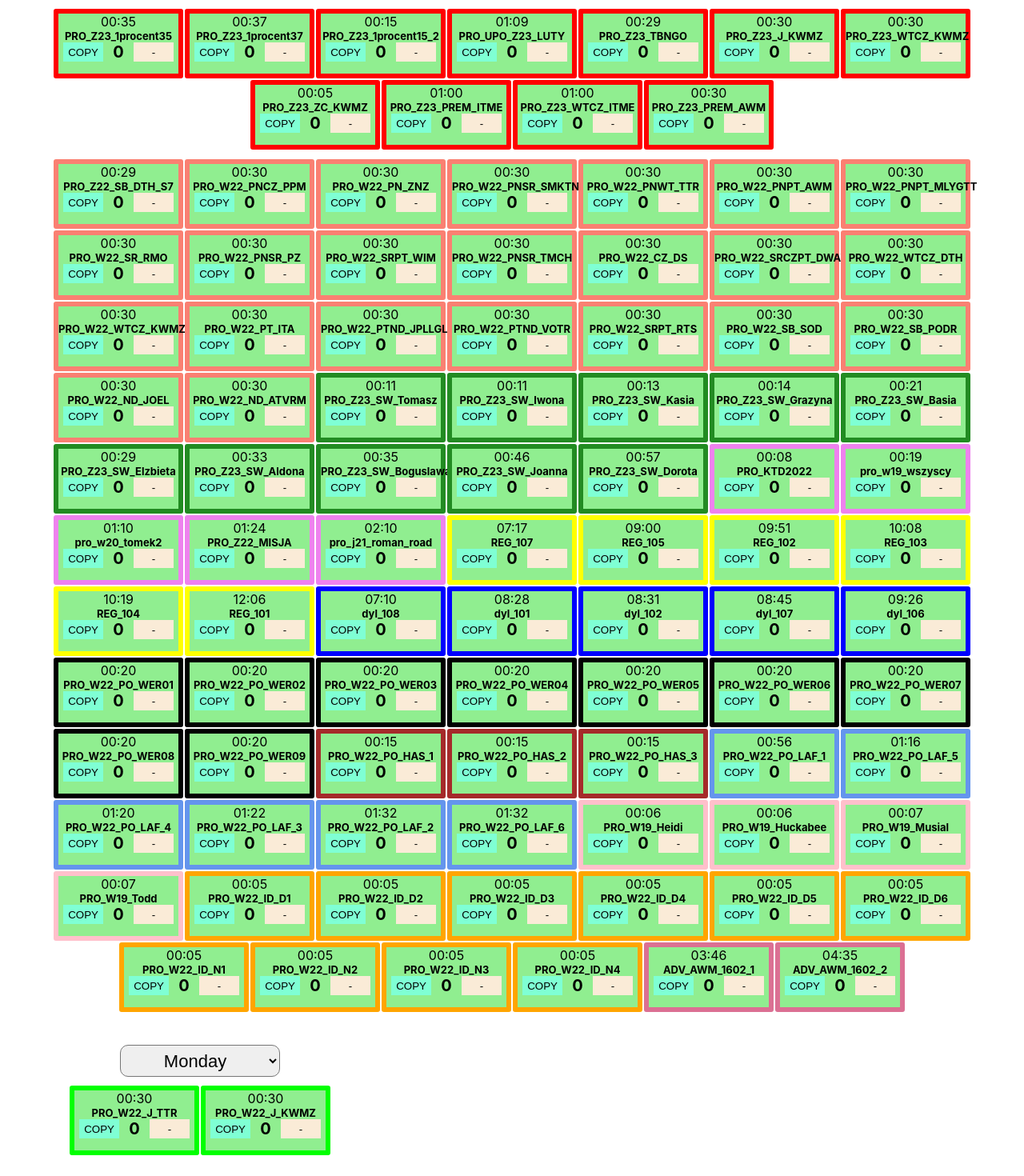
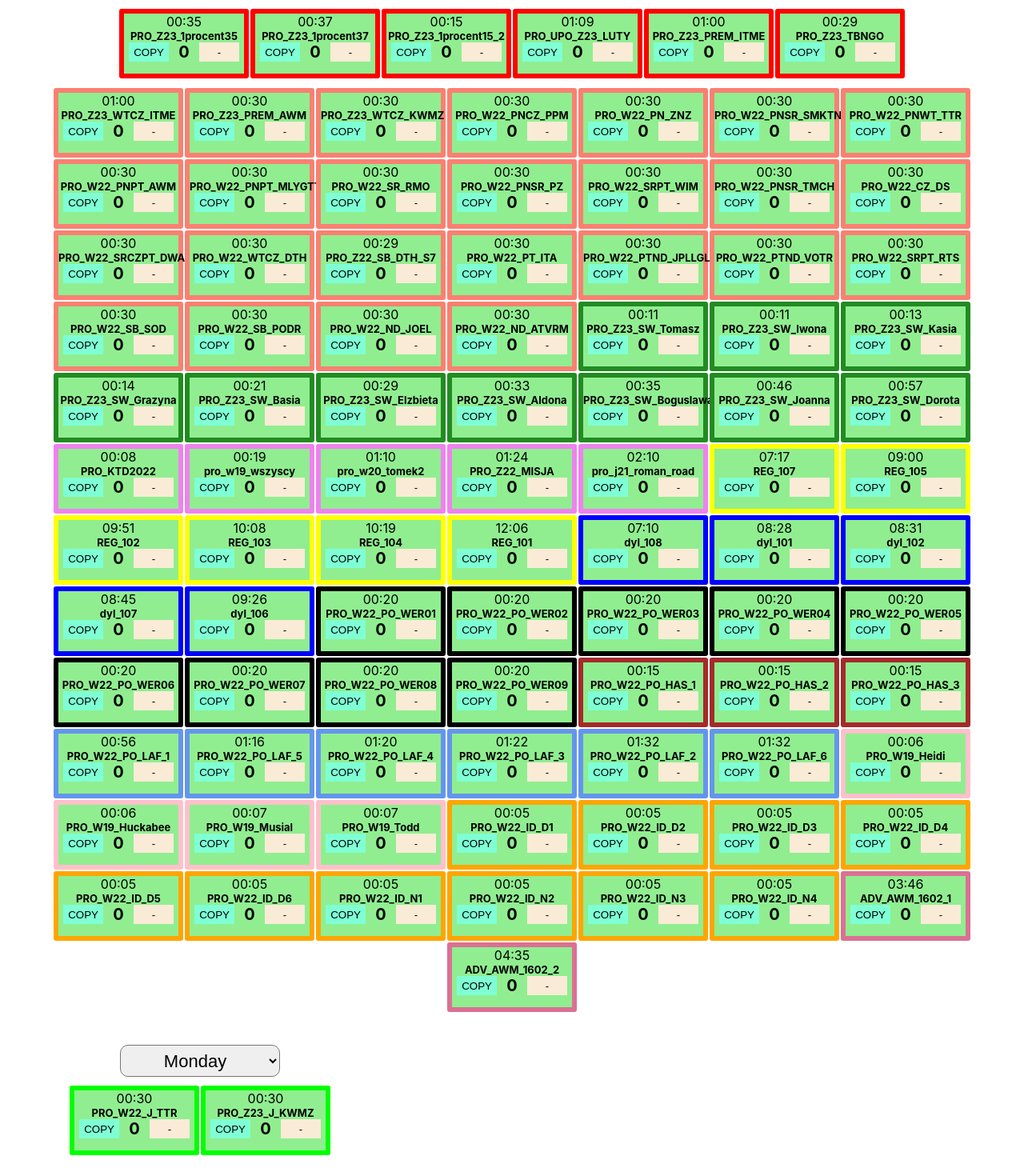
Before and after one commit to NorthWillov/rand-prog, a React (Create React App) app: page / in a window 1280 px wide. Shown: the top 1470 px of the page at 80% size. Built offline with nearby package versions, Linux system fonts and the light colour scheme; the HTML template or start-up script is replaced by a standard one.

Commit message:
Add progs

```diff
--- a/src/XmlForm.js
+++ b/src/XmlForm.js
@@ -36,14 +36,16 @@ function XmlForm({ progs, setProgs }) {
               ).toLocaleString(DateTime.TIME_24_SIMPLE),
             });
           }
+          // Calculating miliseconds from files
+          const ms =
+            new Date(startTimesArr[idx + 1]?.value).getTime() -
+              new Date(prog.children[2].value).getTime() || 4000;
 
           return {
             title: prog.children[1].value.toUpperCase(),
             time: prog.children[2].value,
             category: prog.children[28].value,
-            duration:
-              new Date(startTimesArr[idx + 1]?.value).getTime() -
-                new Date(prog.children[2].value).getTime() || 4000,
+            duration: ms,
           };
         })
         .reduce(
--- a/src/db.js
+++ b/src/db.js
@@ -9,13 +9,9 @@ export default {
       duration: "00:15",
     },
     { id: 2003, program: "PRO_UPO_Z23_LUTY", counter: 0, duration: "01:09" },
-    { id: 2004, program: "PRO_Z23_TBNGO", counter: 0, duration: "00:29" },
-    { id: 2005, program: "PRO_Z23_J_KWMZ", counter: 0, duration: "00:30" },
-    { id: 2006, program: "PRO_Z23_WTCZ_KWMZ", counter: 0, duration: "00:30" },
-    { id: 2007, program: "PRO_Z23_ZC_KWMZ", counter: 0, duration: "00:05" },
-    { id: 2008, program: "PRO_Z23_PREM_ITME", counter: 0, duration: "01:00" },
-    { id: 2009, program: "PRO_Z23_WTCZ_ITME", counter: 0, duration: "01:00" },
-    { id: 2010, program: "PRO_Z23_PREM_AWM", counter: 0, duration: "00:30" },
+    { id: 2004, program: "PRO_Z23_PREM_ITME", counter: 0, duration: "01:00" },
+
+    { id: 2005, program: "PRO_Z23_TBNGO", counter: 0, duration: "00:29" },
   ],
 
   PRO_Z23: [
@@ -37,7 +33,9 @@ export default {
   ],
 
   PRO_WEEK: [
-    { id: 1, program: "PRO_Z22_SB_DTH_S7", counter: 0, duration: "00:29" },
+    { id: -1, program: "PRO_Z23_WTCZ_ITME", counter: 0, duration: "01:00" },
+    { id: 0, program: "PRO_Z23_PREM_AWM", counter: 0, duration: "00:30" },
+    { id: 1, program: "PRO_Z23_WTCZ_KWMZ", counter: 0, duration: "00:30" },
     { id: 2, program: "PRO_W22_PNCZ_PPM", counter: 0, duration: "00:30" },
     { id: 3, program: "PRO_W22_PN_ZNZ", counter: 0, duration: "00:30" },
     { id: 4, program: "PRO_W22_PNSR_SMKTN", counter: 0, duration: "00:30" },
@@ -51,7 +49,7 @@ export default {
     { id: 12, program: "PRO_W22_CZ_DS", counter: 0, duration: "00:30" },
     { id: 13, program: "PRO_W22_SRCZPT_DWAWG", counter: 0, duration: "00:30" },
     { id: 14, program: "PRO_W22_WTCZ_DTH", counter: 0, duration: "00:30" },
-    { id: 15, program: "PRO_W22_WTCZ_KWMZ", counter: 0, duration: "00:30" },
+    { id: 15, program: "PRO_Z22_SB_DTH_S7", counter: 0, duration: "00:29" },
     { id: 16, program: "PRO_W22_PT_ITA", counter: 0, duration: "00:30" },
     { id: 17, program: "PRO_W22_PTND_JPLLGL", counter: 0, duration: "00:30" },
     { id: 18, program: "PRO_W22_PTND_VOTR", counter: 0, duration: "00:30" },
@@ -144,7 +142,7 @@ export default {
     },
     {
       id: 100,
-      program: "PRO_W22_J_KWMZ",
+      program: "PRO_Z23_J_KWMZ",
       counter: 0,
       duration: "00:30",
       week: "monday",
@@ -221,7 +219,7 @@ export default {
     },
     {
       id: 112,
-      program: "PRO_W22_J_KWMZ",
+      program: "PRO_Z23_J_KWMZ",
       counter: 0,
       duration: "00:30",
       week: "wednesday",
```
